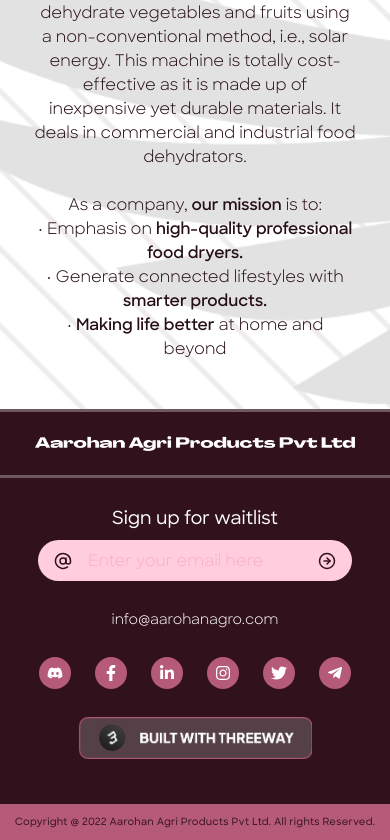
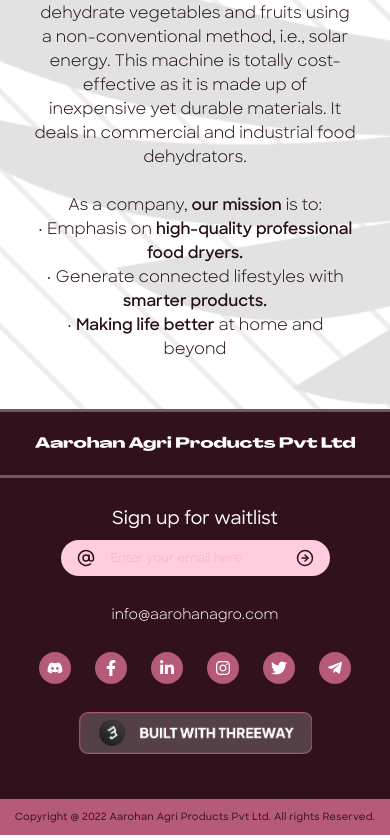
Before and after one commit to KuvakaTech/Aarohan-UI, a Next.js app: page / in a window 390 px wide. Shown: the part 8716-9556 px from the top of the page. Built offline with nearby package versions, Linux system fonts and the light colour scheme.

Commit message:
Footer input style update

```diff
--- a/components/Footer/Footer.module.scss
+++ b/components/Footer/Footer.module.scss
@@ -75,6 +75,10 @@
         font-family: "Sharp Sans";
         font-style: normal;
         font-size: 16px;
+
+        @media screen and (max-width: 480px) {
+          font-size: 12px;
+        }
       }
 
       input::placeholder {
```
